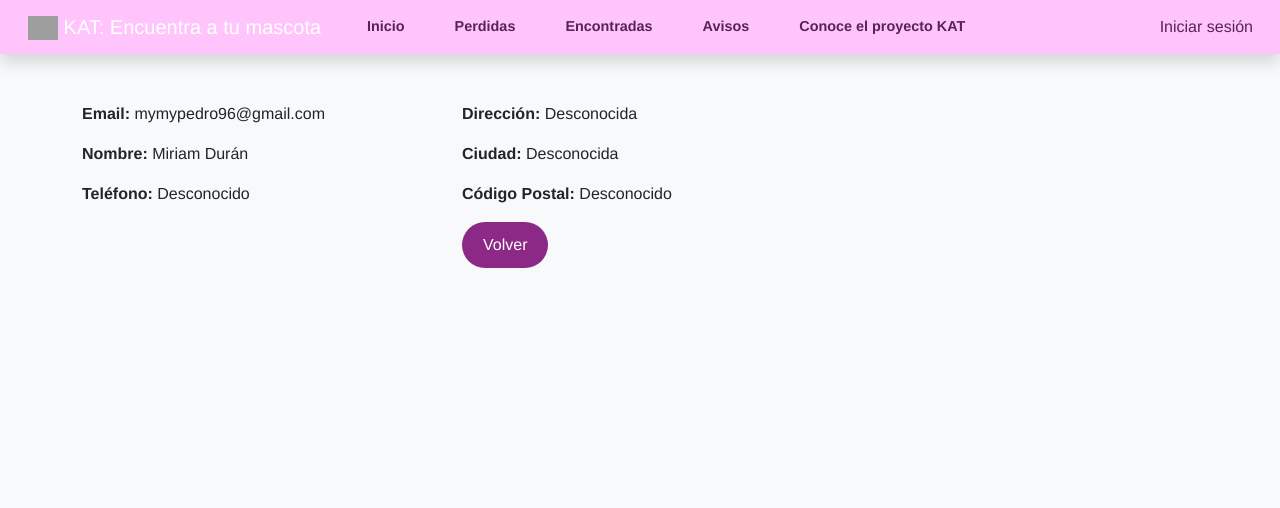
After one commit to AnnieAmrod/Proyecto-KAT-Encuentra-a-tu-mascota, a Django app: page /m_perdida_contacto/1/ in a window 1280 px wide. The commit adds this page. Shown: the top 508 px of the page. Run offline with Django 3.2, Linux system fonts and the light colour scheme; data comes from the database, SQL or seed files in the repository; tables that the repository leaves empty hold one stand-in row (values such as "Sample post"); some libraries are stand-ins or nearby versions; grey boxes are pictures that could not be loaded.

Commit message:
Apartado contacto creado satisfactoriamente

```diff
--- a/proyectoKAT/katapp/views.py
+++ b/proyectoKAT/katapp/views.py
@@ -160,3 +160,20 @@ class AvisoDeleteView(AreaRestringidaMixin, DeleteView):
     model = Aviso
     success_url = reverse_lazy('avisos')
     template_name = 'katapp/aviso_confirm_delete.html'
+
+#!------------------------------------------ CONTACTO MASCOTA -----------------------------------------
+class MPerdidaContactoView(TemplateView):
+    template_name = "katapp/mascota_perdida_contacto.html"
+    def get_context_data(self, *args, **kwargs):
+        context = super().get_context_data(*args, **kwargs)
+        c_lost_id = kwargs.get('id')
+        context['mascota'] = MLost.objects.get(id=c_lost_id)
+        return context
+
+class MEncontradaContactoView(TemplateView):
+    template_name = "katapp/mascota_encontrada_contacto.html"
+    def get_context_data(self, *args, **kwargs):
+        context = super().get_context_data(*args, **kwargs)
+        c_find_id = kwargs.get('id')
+        context['mascota'] = MFind.objects.get(id=c_find_id)
+        return context
--- a/proyectoKAT/proyectoKAT/urls.py
+++ b/proyectoKAT/proyectoKAT/urls.py
@@ -56,6 +56,9 @@ urlpatterns = [
 
     path('accounts/', include('allauth.urls')),
 
+    path('m_perdida_contacto/<int:id>/', katapp_views.MPerdidaContactoView.as_view(), name='m_perdida_contacto'),
+    path('m_encontrada_contacto/<int:id>/', katapp_views.MEncontradaContactoView.as_view(), name='m_encontrada_contacto'),
+
 ]
 
 if settings.DEBUG: urlpatterns += static(settings.MEDIA_URL, document_root=settings.MEDIA_ROOT)
--- a/proyectoKAT/templates/katapp/detalle_mascota_encontrada.html
+++ b/proyectoKAT/templates/katapp/detalle_mascota_encontrada.html
@@ -29,7 +29,7 @@
             <p><strong>Año nacimiento:</strong> {{ mascota.anio_nacimiento }}</p>
             <p><strong>Descripción:</strong> {{ mascota.descripcion|safe }}</p>
             {% if user.is_authenticated %}
-                <a href="#" class="btn">Contacto</a>
+                <a href="{% url 'm_encontrada_contacto' id=mascota.id %}" class="btn">Contacto</a>
             {% endif %}
             <a href="{% url 'm_encontrada' %}" class="btn">Volver</a>
         </div>
--- a/proyectoKAT/templates/katapp/detalle_mascota_perdida.html
+++ b/proyectoKAT/templates/katapp/detalle_mascota_perdida.html
@@ -29,7 +29,7 @@
             <p><strong>Año nacimiento:</strong> {{ mascota.anio_nacimiento }}</p>
             <p><strong>Descripción:</strong> {{ mascota.descripcion|safe }}</p>
             {% if user.is_authenticated %}
-                <a href="#" class="btn">Contacto</a>
+                <a href="{% url 'm_perdida_contacto' id=mascota.id %}" class="btn">Contacto</a>
             {% endif %}
             <a href="{% url 'm_perdida' %}" class="btn">Volver</a>
         </div>
--- /dev/null
+++ b/proyectoKAT/templates/katapp/mascota_perdida_contacto.html
@@ -0,0 +1,20 @@
+{% extends 'common/base_katapp.html' %}
+
+{% block content %}
+<div class="container mt-5">
+    <div class="row">
+
+        <div class="col-md-4">
+            <p><strong>Email:</strong> {{ mascota.datos_contacto.email }}</p>
+            <p><strong>Nombre:</strong> {{ mascota.datos_contacto.nombre }} {% if mascota.datos_contacto.apellido1 %} {{ mascota.datos_contacto.apellido1 }} {% endif %} {% if mascota.datos_contacto.apellido2 %} {{ mascota.datos_contacto.apellido2 }} {% endif %}</p>
+            <p><strong>Teléfono:</strong> {% if mascota.datos_contacto.telefono %} {{ mascota.datos_contacto.telefono }} {% else %} Desconocido {% endif %}</p>
+        </div>
+        <div class="col-md-4">
+            <p><strong>Dirección:</strong> {% if mascota.datos_contacto.direccion %} {{ mascota.datos_contacto.direccion }} {% else %} Desconocida {% endif %}</p>
+            <p><strong>Ciudad:</strong> {% if mascota.datos_contacto.ciudad %} {{ mascota.datos_contacto.ciudad }} {% else %} Desconocida {% endif %} {% if mascota.datos_contacto.provincia %} ({{mascota.datos_contacto.provincia}}) {% endif %}</p>
+            <p><strong>Código Postal:</strong> {% if mascota.datos_contacto.cod_postal %} {{ mascota.datos_contacto.cod_postal }} {% else %} Desconocido {% endif %} </p>
+            <a href="{% url 'm_perdidadetail' id=mascota.id %}" class="btn">Volver</a>
+        </div>
+    </div>
+</div>
+{% endblock %}
```
Also changed, not shown: proyectoKAT/templates/katapp/mascota_encontrada_contacto.html (added, +20 -0 lines).
